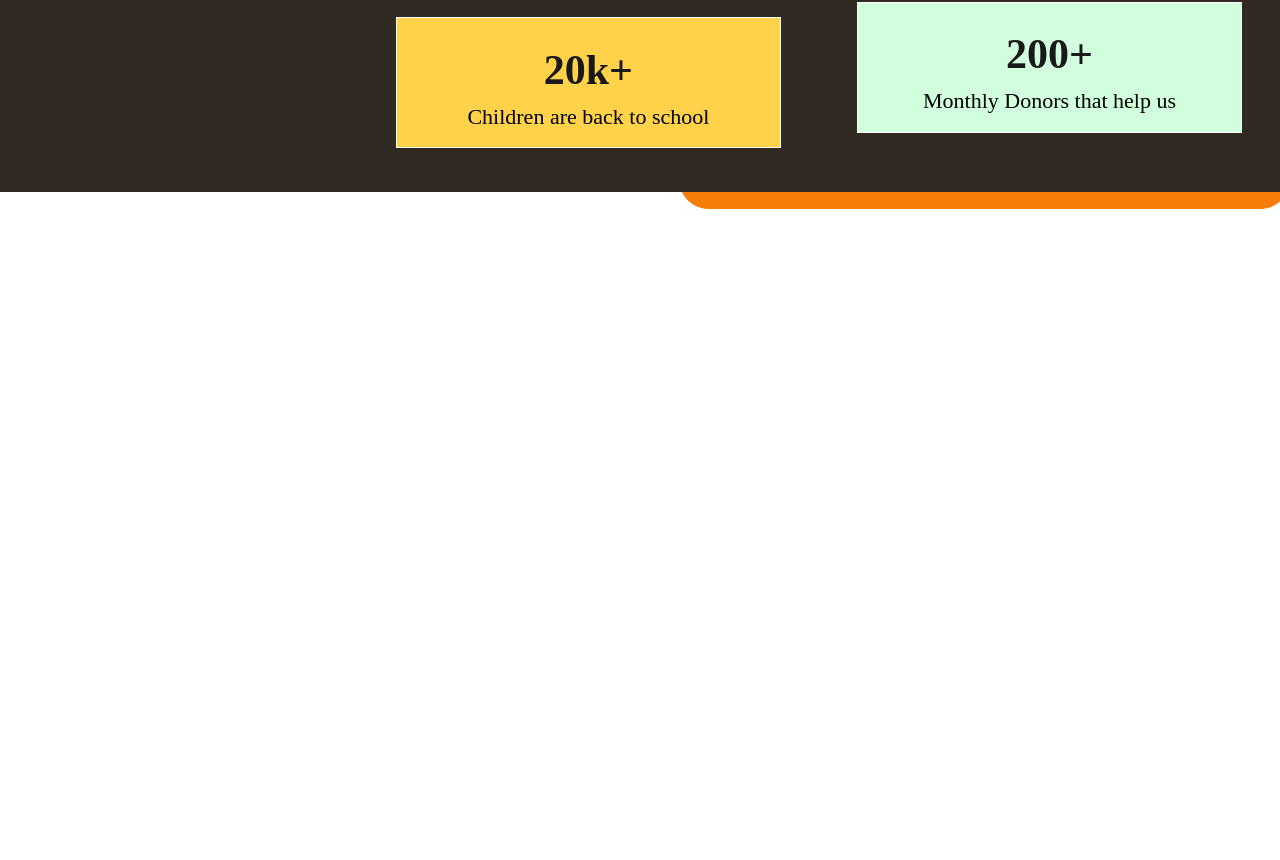
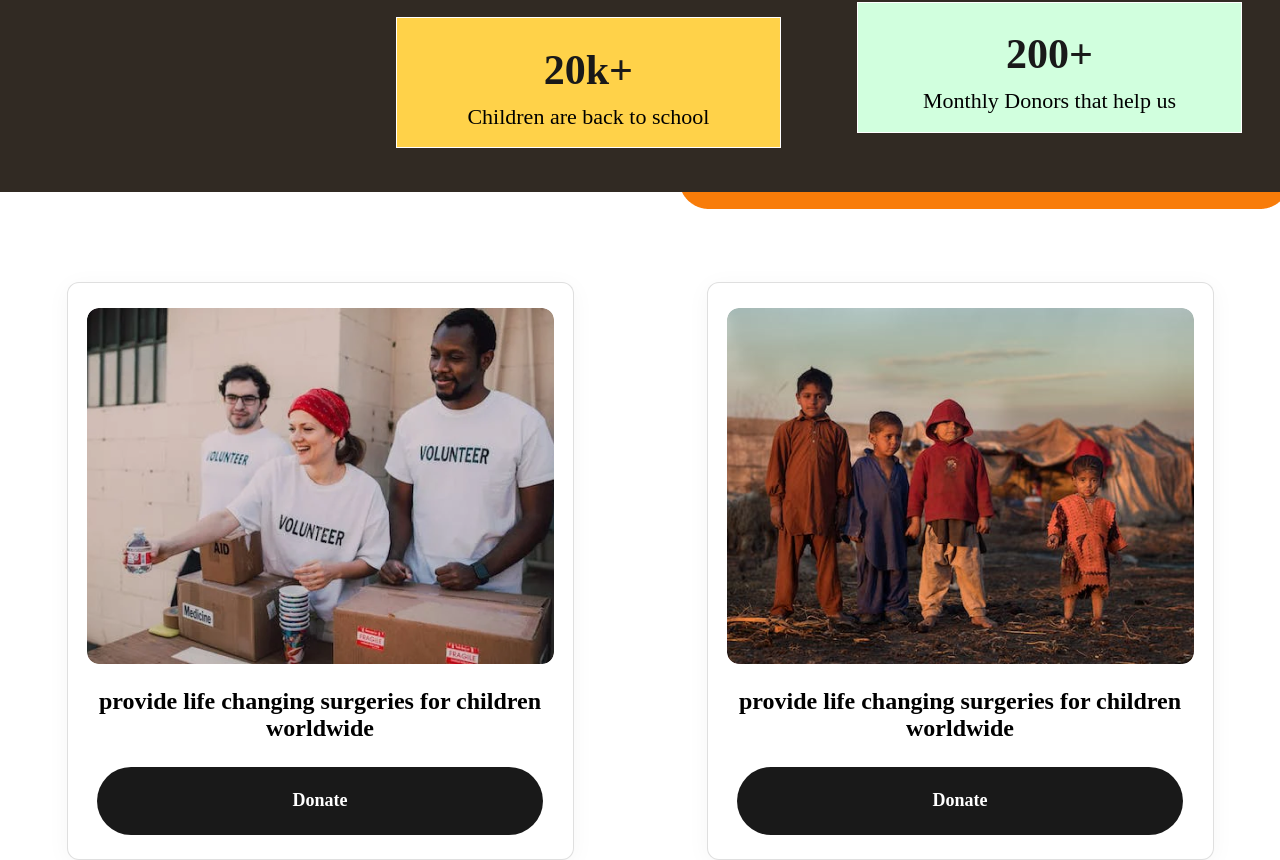
Before and after one commit to pankaj123445555/shopping_web, a React (Create React App) app: page / in a window 1280 px wide. Shown: the part 1316-2176 px from the top of the page. Before the commit the page ends 1568 px from the top, so only its background shows below. Built offline with nearby package versions, Linux system fonts and the light colour scheme.

Commit message:
donation cart component is added successfully

```diff
--- a/src/App.css
+++ b/src/App.css
@@ -595,3 +595,25 @@ line-height: normal;
 .just-cont-end{
     justify-content: end;
 }
+.just-cont-sp-ar{
+    justify-content: space-around;
+}
+.dn-cart{
+    width: 505px;
+    height: 576px;
+    border-radius: 12px;
+    border: 1px solid rgba(205, 205, 205, 0.64);
+    background: #FFF;
+    box-shadow: 0px 4px 24px 0px rgba(0, 0, 0, 0.04);
+}
+.dn-cart-img{
+    width: 467px;
+    height: 356px;
+    border-radius: 12px;
+}
+#dn-cart-img1{
+   background: url('../public/images/DonationCart.png');
+}
+#dn-cart-img2{
+    background: url('../public/images/DonationCart1.png');
+}
--- a/src/Component/Donation.js
+++ b/src/Component/Donation.js
@@ -3,6 +3,7 @@ import Header from '../Header'
 import ProductCategories from './ProductCategories'
 import DonateNow from './DonateNow'
 import DonationBanner from './DonationBanner'
+import DonationCart from './DonationCart'
 
 function Donation() {
   return (
@@ -11,6 +12,7 @@ function Donation() {
     <ProductCategories/>
     <DonateNow/>
     <DonationBanner/>
+    <DonationCart/>
     </div>
   )
 }
--- /dev/null
+++ b/src/Component/DonationCart.js
@@ -0,0 +1,24 @@
+import React from 'react'
+
+function DonationCart() {
+  return (
+    <div className='make-div-row just-cont-sp-ar mg-top-30'>
+      <div className='dn-cart make-div-column alg-itm space-evenly'>
+      <div id='dn-cart-img1' className='dn-cart-img'></div>
+      <div className='fs-24-fw-600 txt-alg-cnt' style={{fontWeight: '400px'}}>provide life changing surgeries for children worldwide</div>
+      <div className='checkout-btn make-div-row just-cont alg-itm'>
+      <span className='font-18' style={{color: '#FFF'}}>Donate</span>
+      </div>
+      </div>
+      <div className='dn-cart make-div-column alg-itm space-evenly'>
+      <div id='dn-cart-img2' className='dn-cart-img'></div>
+      <div className='fs-24-fw-600 txt-alg-cnt' style={{fontWeight: '400px'}}>provide life changing surgeries for children worldwide</div>
+      <div className='checkout-btn make-div-row just-cont alg-itm'>
+      <span className='font-18' style={{color: '#FFF'}}>Donate</span>
+      </div>
+      </div>
+    </div>
+  )
+}
+
+export default DonationCart
```
Also changed, not shown: public/images/DonationCart.png (added), public/images/DonationCart1.png (added).
